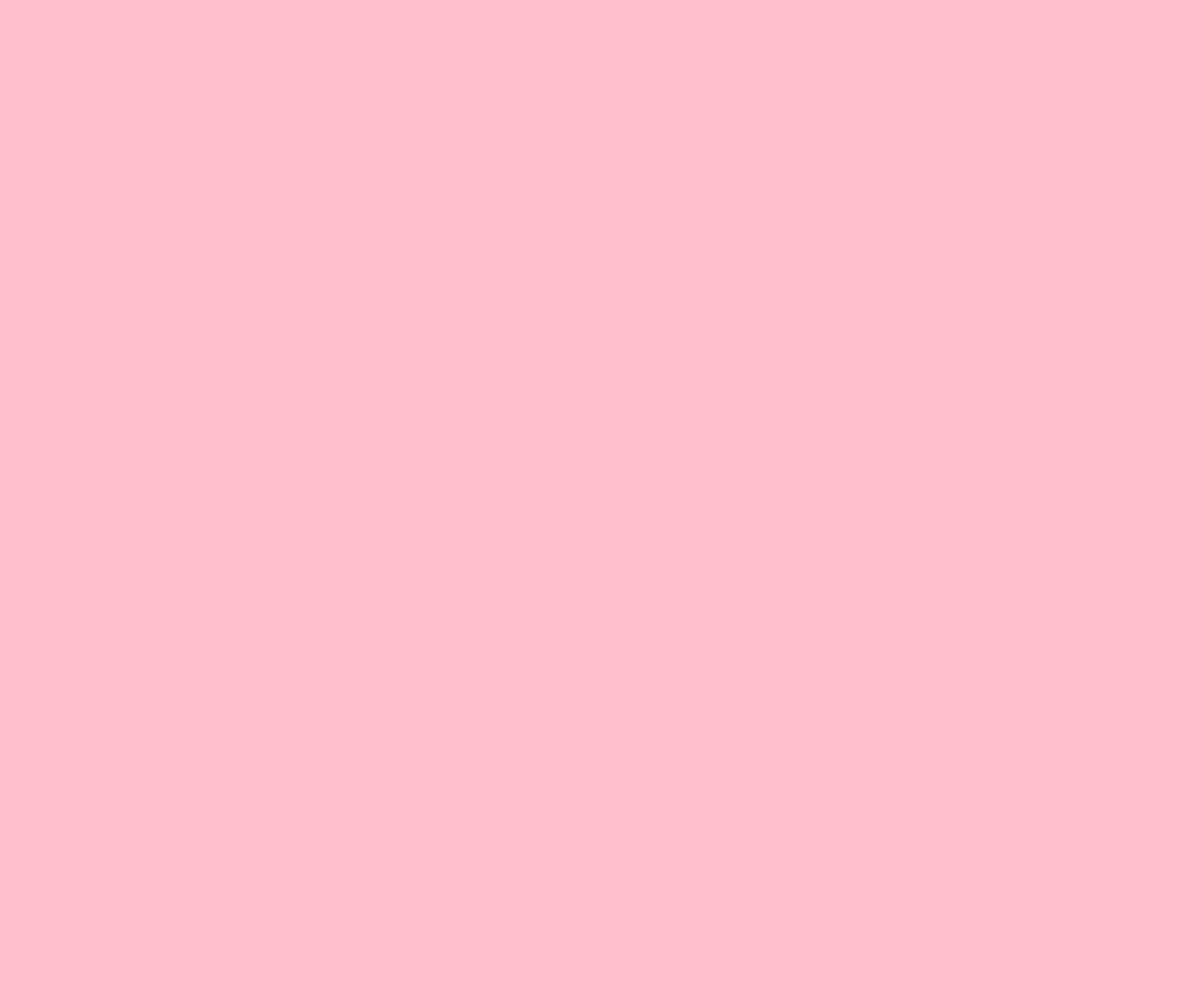
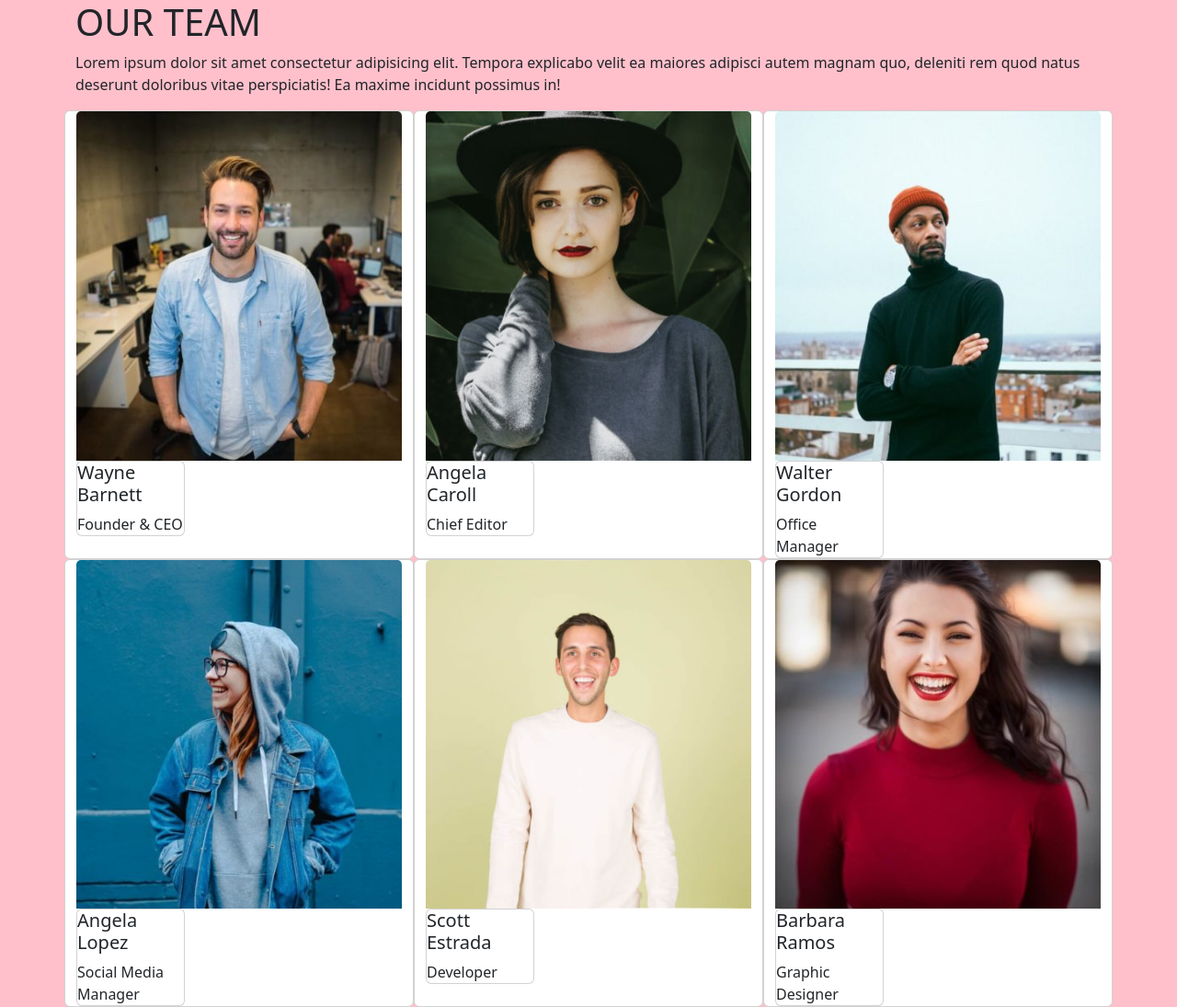
Before and after one commit to LucaBrivio183/js-our-team, a plain HTML site: page index.html in a window 1280 px wide. Shown: the whole page at 92% size. Before the commit the page ends 800 px from the top, so only its background shows below. Drawn offline with nearby package versions, Linux system fonts and the light colour scheme.

Commit message:
feat: MILESTONE 2, BONUS 1, BONUS 2

```diff
--- a/index.html
+++ b/index.html
@@ -4,11 +4,22 @@
     <meta charset="UTF-8">
     <meta http-equiv="X-UA-Compatible" content="IE=edge">
     <meta name="viewport" content="width=device-width, initial-scale=1.0">
+    <!-- bootstrap -->
+    <link href="https://cdn.jsdelivr.net/npm/bootstrap@5.3.0-alpha1/dist/css/bootstrap.min.css" rel="stylesheet" integrity="sha384-GLhlTQ8iRABdZLl6O3oVMWSktQOp6b7In1Zl3/Jr59b6EGGoI1aFkw7cmDA6j6gD" crossorigin="anonymous">
     <!-- local css files -->
     <link rel="stylesheet" href="css/style.css">
     <title>Our Team</title>
 </head>
 <body>
+    <div class="container-lg">
+        <h1>OUR TEAM</h1>
+        <p>Lorem ipsum dolor sit amet consectetur adipisicing elit. Tempora explicabo velit ea maiores adipisci autem magnam quo, deleniti rem quod natus deserunt doloribus vitae perspiciatis! Ea maxime incidunt possimus in!</p>
+        <div class="row flex-wrap" id="card-box">
+
+        </div>
+
+    </div>
+    <!-- local js files -->
     <script src="js/main.js"></script>
 </body>
 </html>
--- a/js/main.js
+++ b/js/main.js
@@ -3,8 +3,31 @@
 
 //function
 
+//function for creating DOM elements from objects
+function createObjectCard(object) {
+    const objectCard = document.createElement('div');
+    objectCard.classList.add('card','col-4');
 
+    const objectImage = document.createElement('img');
+    objectImage.classList.add('card-img-top');
+    objectImage.src = `img/${object.photo}`;
 
+    const objectCardBody = document.createElement('card-body');
+    objectCardBody.classList.add('card','col-4');
+
+    const objectName = document.createElement('h5');
+    objectName.classList.add('card-title');
+    objectName.innerHTML = object.name;
+
+    const objectRole = document.createElement('p');
+    objectRole.classList.add('card-text');
+    objectRole.innerHTML = object.role;
+
+    objectCardBody.append(objectName,objectRole);
+    objectCard.append(objectImage,objectCardBody);
+
+    return objectCard;
+}
 
 
 //variables
@@ -42,10 +65,15 @@ const members = [
         photo: 'barbara-ramos-graphic-designer.jpg'
     }
 ]
+//initialize container on dom element
+const cardBox = document.getElementById('card-box')
 
 //print  info on console log
 for (let i = 0; i < members.length; i++) {
     const member = members[i];
+    console.log(i+1)
+    const memberCard = createObjectCard(members[i]);
+    cardBox.append(memberCard);
     for (let key in member) {
         console.log(`${key}: ${member[key]}`);
     }
```
Also changed, not shown: css/style.css (line endings or trailing spaces), img/angela-caroll-chief-editor.jpg (added), img/angela-lopez-social-media-manager.jpg (added), img/barbara-ramos-graphic-designer.jpg (added), img/scott-estrada-developer.jpg (added), img/walter-gordon-office-manager.jpg (added), img/wayne-barnett-founder-ceo.jpg (added).
